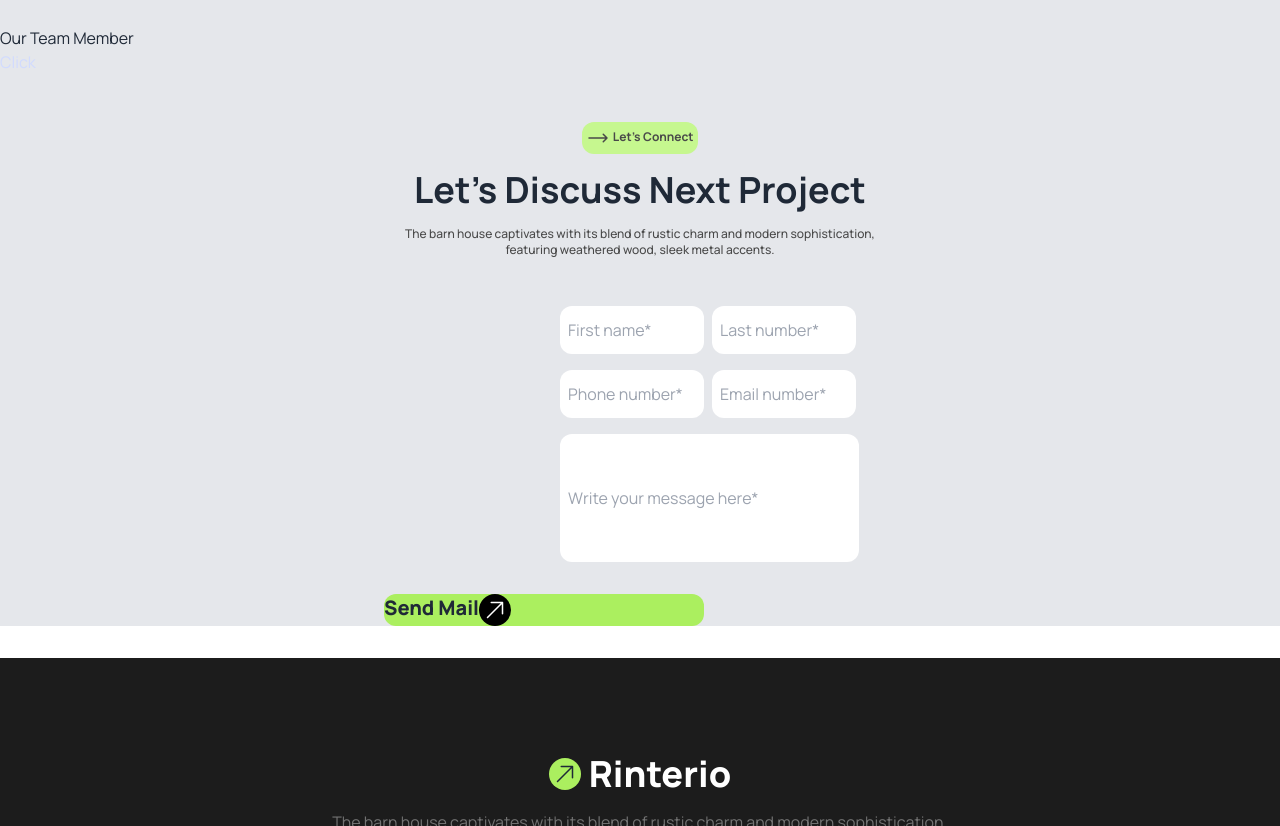
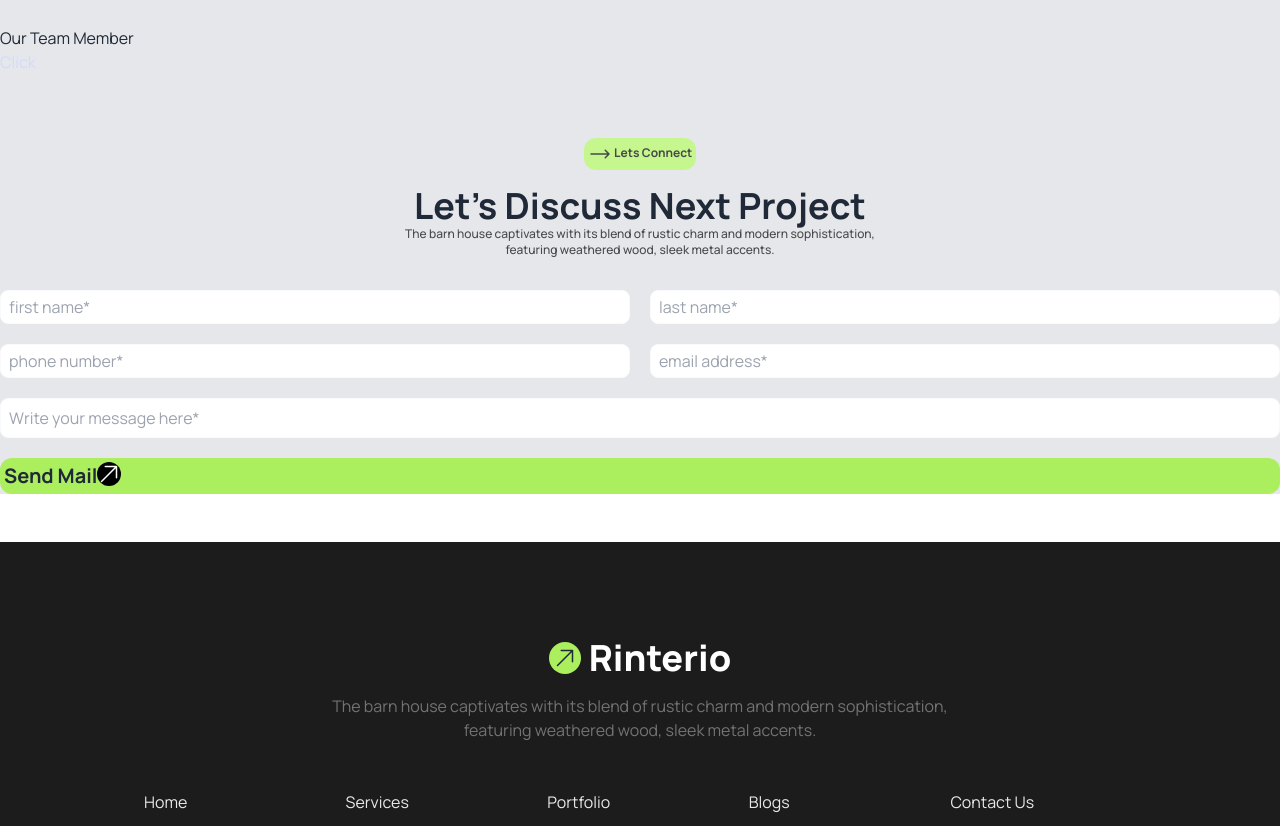
Before and after one commit to Musarrat1/Assignment-3, a plain HTML site: page index.html in a window 1280 px wide. Shown: the part 2680-3506 px from the top of the page. Drawn offline with nearby package versions, Linux system fonts and the light colour scheme.

Commit message:
added form

```diff
--- a/index.html
+++ b/index.html
@@ -182,8 +182,8 @@
    </div>
    </section>
    <!--Card section-->
-   <section class="my-24 bg-white">
-    <div class="w-[1200px] mx-auto">
+   <section class=" bg-white">
+    <div class="w-[1200px] mx-auto m-24">
     <div class="text-center my-4">
         <button class="bg-[#c6f78f] p-1 rounded-xl font-bold text-xs text-[#494949] mt-4">
             <svg xmlns="http://www.w3.org/2000/svg" fill="none" viewBox="0 0 24 24" stroke-width="1.5" stroke="currentColor" class="size-6 inline">
@@ -246,41 +246,38 @@
     <button class="btn-primary">Click</button>
    </section>
 <!--form section-->
- <section class="container">
-        <div class="text-center my-12">
-            <button class="bg-[#c6f78f] p-1 rounded-xl font-bold text-xs text-[#494949] ">
+ <section class="my-12">
+ <div class="text-center">
+    <button class="bg-[#c6f78f] p-1 rounded-xl font-bold text-xs text-[#494949] mt-4 mb-4">
         <svg xmlns="http://www.w3.org/2000/svg" fill="none" viewBox="0 0 24 24" stroke-width="1.5" stroke="currentColor" class="size-6 inline">
             <path stroke-linecap="round" stroke-linejoin="round" d="M17.25 8.25 21 12m0 0-3.75 3.75M21 12H3" />
           </svg>
-
-                Let’s Connect
+          Lets Connect
     </button>
-            <h2 class="text-4xl font-bold mt-4">Let’s Discuss Next Project</h2>
-            <p class="text-xs text-[#494949] font-medium mt-4">The barn house captivates with its blend of rustic charm and modern sophistication,<br> featuring weathered wood, sleek metal accents.</p>
+    <h2 class="text-4xl font-bold">Let’s Discuss Next Project</h2>
+    <p class="text-xs  text-[#494949] font-medium mb-4">The barn house captivates with its blend of rustic charm and modern sophistication,<br>featuring weathered wood, sleek metal accents.</p>
 </div>
-        <div class="items-center justify-center ml-96">
-           <div class="flex text-center gap-2 ml-44">
-            <input class="text-[#A0A0A0] rounded-xl p-1 pl-2 w-1/5 h-12" type="text" placeholder="First name*">
-            <input class="text-[#A0A0A0] rounded-xl p-1 pl-2 w-1/5" type="text" placeholder="Last number*">
-           </div>
-           <div class="flex  gap-2 mt-4 ml-44">
-            <input class="text-[#A0A0A0] rounded-xl p-2 pl-2 w-1/5 h-12" type="text" placeholder="Phone number*">
-            <input class="text-[#A0A0A0] rounded-xl p-2 pl-2 w-1/5" type="text" placeholder="Email number*">
-        </div>
-           </div>
-           <div class="mt-4 ml-96">
-            <input class="text-[#A0A0A0] rounded-xl p-1 pl-2 h-32 md:w-2/6 w-full ml-44" type="text" placeholder="Write your message here*">
-           </div>
-           <button class="bg-[#ABEF5F] rounded-xl font-extrabold text-xl flex text-center w-1/4 ml-96 my-8 ">
-            <h5>Send Mail</h5>
-            <div class="p-1 rounded-full bg-black">
-                <svg xmlns="http://www.w3.org/2000/svg" fill="none" viewBox="0 0 24 24" stroke-width="1.5" stroke="white" class="size-6">
+<form action="" class="justify-center items-center mt-8">
+    <div class="grid grid-cols-2 gap-5">
+        <input   type="text" placeholder="first name*" class="border border-gray-50 rounded-lg py-1 px-2">
+        <input  type="text" placeholder="last name*" class="border border-gray-50 rounded-lg py-1 px-2">
+        <input  type="text" placeholder="phone number*" class="border border-gray-50 rounded-lg py-1 px-2">
+        <input  type="text" placeholder="email address*" class="border border-gray-50 rounded-lg py-1 px-2">
+        <input  type="text" placeholder="Write your message here*" class="border border-gray-50 rounded-lg py-1
+         px-2 col-span-2 row-span-3">
+         <button class="font-bold text-xl bg-[#ABEF5F] flex rounded-xl p-1 col-span-2 text-center">
+          Send Mail
+          <div class="bg-black rounded-full">
+            <svg xmlns="http://www.w3.org/2000/svg" fill="none" viewBox="0 0 24 24" stroke-width="1.5" stroke="white" class="size-6 ">
                 <path stroke-linecap="round" stroke-linejoin="round" d="m4.5 19.5 15-15m0 0H8.25m11.25 0v11.25" />
               </svg>
+
              </div>
          </button>
     </div>
 
+
+</form>
  </section>
 
 
```
Lines whose indentation alone changed are shown as unchanged.
